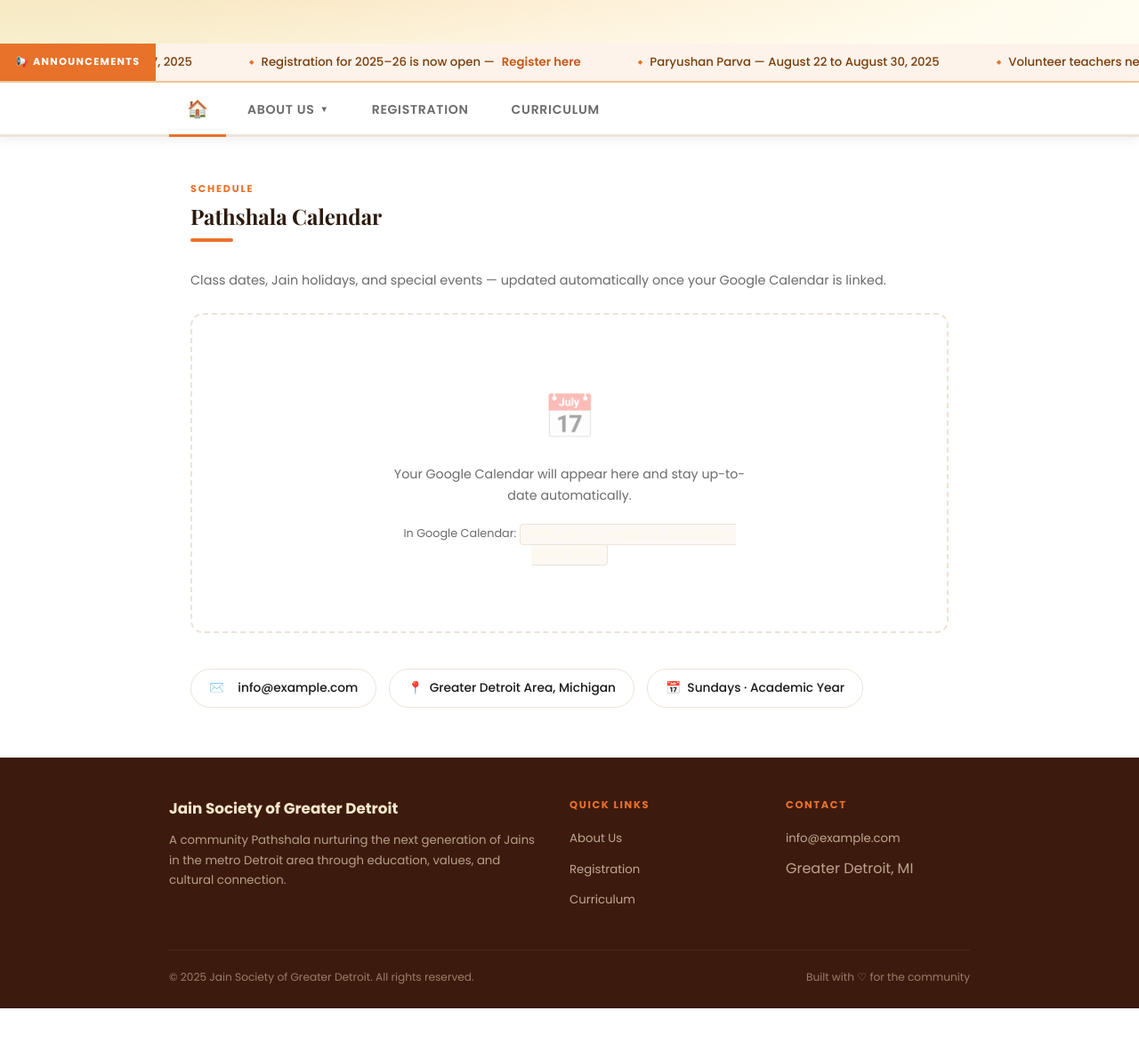
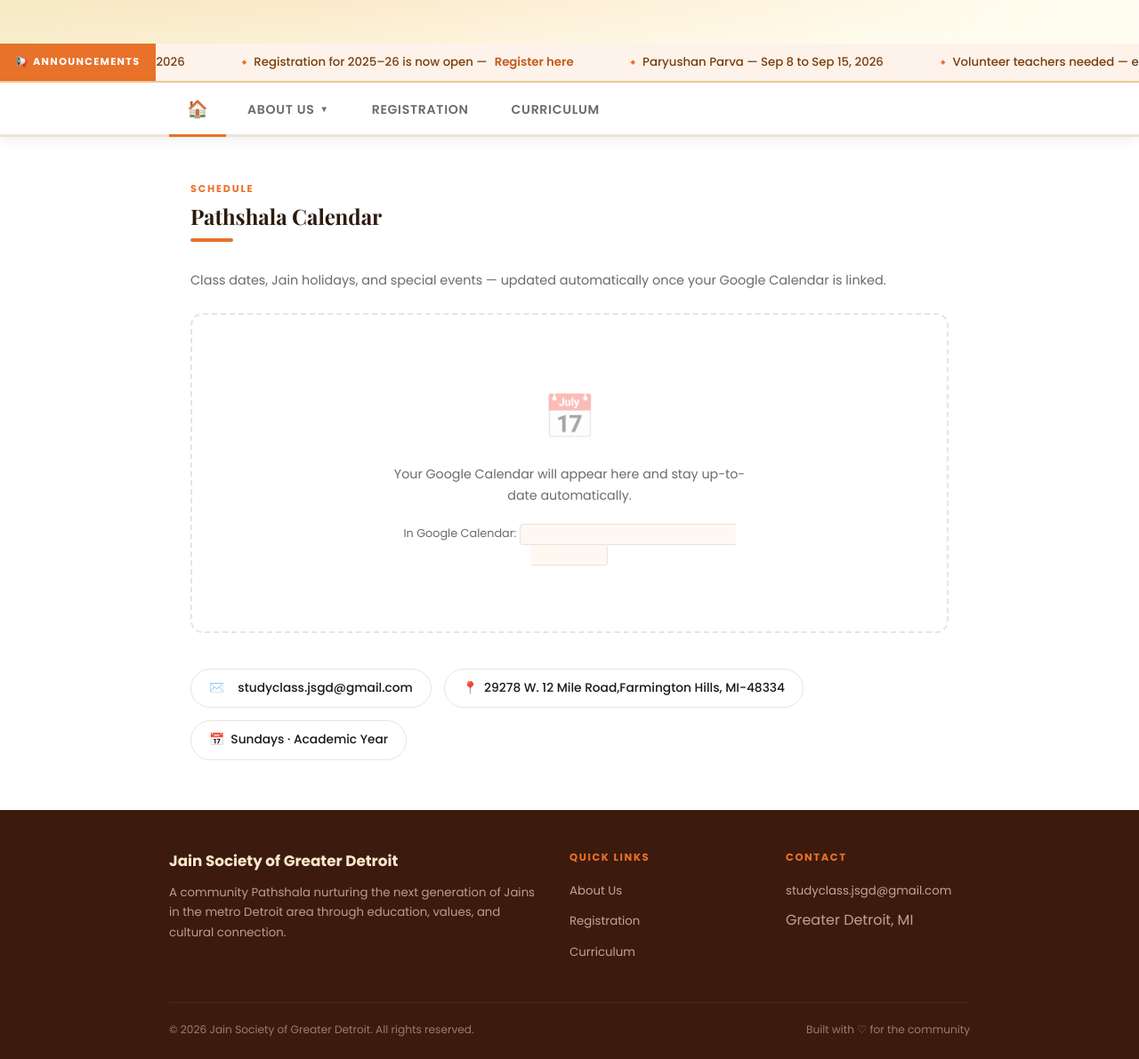
Before and after one commit to jsgdstudy/pathshala, a plain HTML site: page index.html in a window 1280 px wide. Shown: the part 320-1511 px from the top of the page at 89% size. Before the commit the page ends 1454 px from the top, so only its background shows below. Drawn offline with nearby package versions, Linux system fonts and the light colour scheme.

Commit message:
updated email and address

```diff
--- a/index.html
+++ b/index.html
@@ -734,7 +734,7 @@
   <!-- TOP BAR -->
   <div class="topbar">
     <span>Jain Society of Greater Detroit &mdash; Pathshala</span>
-    <span><a href="mailto:info@example.com">info@example.com</a> &nbsp;|&nbsp; Greater Detroit, MI</span>
+    <span><a href="mailto:studyclass.jsgd@gmail.com">studyclass.jsgd@gmail.com</a> &nbsp;|&nbsp; Greater Detroit, MI</span>
   </div>
 
   <!-- HEADER -->
@@ -764,15 +764,15 @@
     <div class="announce-label">📢 Announcements</div>
     <div class="announce-scroll">
       <div class="announce-track">
-        <span class="announce-item">Pathshala classes resume Sunday, September 7, 2025</span>
+        <span class="announce-item">Pathshala classes resume Sunday, August 30, 2026</span>
         <span class="announce-item">Registration for 2025–26 is now open — <a href="#" onclick="switchTab('registration');return false;">Register here</a></span>
-        <span class="announce-item">Paryushan Parva — August 22 to August 30, 2025</span>
+        <span class="announce-item">Paryushan Parva — Sep 8 to Sep 15, 2026</span>
         <span class="announce-item">Volunteer teachers needed — email us to help</span>
         <span class="announce-item">New curriculum materials available — see the Curriculum tab</span>
         <!-- duplicate for seamless loop -->
         <span class="announce-item">Pathshala classes resume Sunday, September 7, 2025</span>
-        <span class="announce-item">Registration for 2025–26 is now open — <a href="#" onclick="switchTab('registration');return false;">Register here</a></span>
-        <span class="announce-item">Paryushan Parva — August 22 to August 30, 2025</span>
+        <span class="announce-item">Registration for 2026–27 will open soon— <a href="#" onclick="switchTab('registration');return false;">Register here</a></span>
+        <span class="announce-item">Paryushan Parva — Sep 8 to Sep 15, 2026</span>
         <span class="announce-item">Volunteer teachers needed — email us to help</span>
         <span class="announce-item">New curriculum materials available — see the Curriculum tab</span>
       </div>
@@ -835,8 +835,8 @@
         </div>
 
         <div class="contact-row">
-          <div class="contact-pill">✉️ &nbsp;<a href="mailto:info@example.com">info@example.com</a></div>
-          <div class="contact-pill">📍 &nbsp;Greater Detroit Area, Michigan</div>
+          <div class="contact-pill">✉️ &nbsp;<a href="mailto:studyclass.jsgd@gmail.com">studyclass.jsgd@gmail.com</a></div>
+          <div class="contact-pill">📍 &nbsp;29278 W. 12 Mile Road,Farmington Hills, MI-48334</div>
           <div class="contact-pill">📅 &nbsp;Sundays · Academic Year</div>
         </div>
       </div>
@@ -958,7 +958,7 @@
         </div>
         <div class="reg-detail-card">
           <h4>Questions?</h4>
-          <p>Email us at <a href="mailto:info@example.com" style="color:var(--saffron);font-weight:600">info@example.com</a> or reach out directly.</p>
+          <p>Email us at <a href="mailto:studyclass.jsgd@gmail.com" style="color:var(--saffron);font-weight:600">studyclass.jsgd@gmail.com</a> or reach out directly.</p>
         </div>
       </div>
 
@@ -1052,13 +1052,13 @@
         <div class="footer-col">
           <h4>Contact</h4>
           <ul>
-            <li><a href="mailto:info@example.com">info@example.com</a></li>
+            <li><a href="mailto:studyclass.jsgd@gmail.com">studyclass.jsgd@gmail.com</a></li>
             <li><span style="opacity:0.7">Greater Detroit, MI</span></li>
           </ul>
         </div>
       </div>
       <div class="footer-bottom">
-        <span>© 2025 Jain Society of Greater Detroit. All rights reserved.</span>
+        <span>© 2026 Jain Society of Greater Detroit. All rights reserved.</span>
         <span>Built with ♡ for the community</span>
       </div>
     </div>
```
